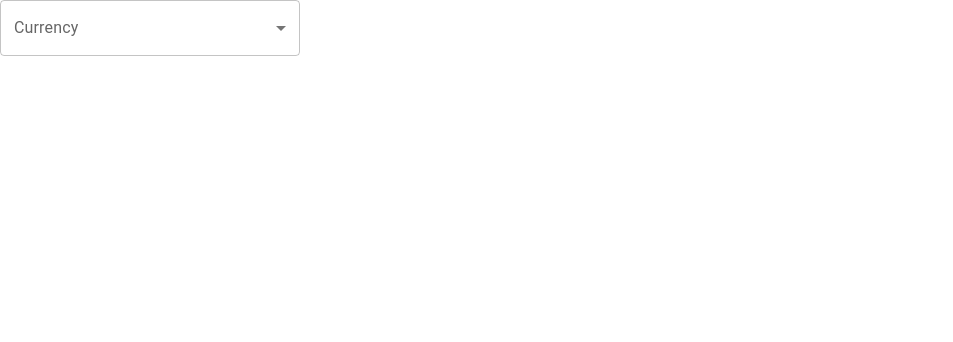
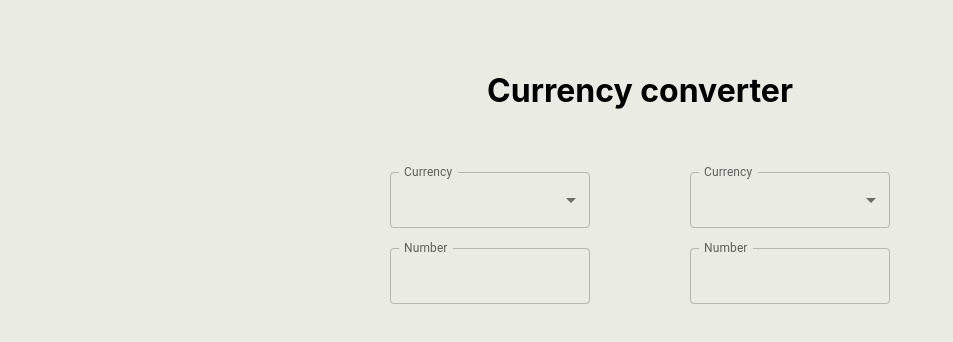
Before and after one commit to savaukr/currencyConverter, a React app: page / in a window 1280 px wide. Shown: the top 342 px of the page, without its empty margins (0-953 px from the left). Built offline with nearby package versions, Linux system fonts and the light colour scheme.

Commit message:
currencies

```diff
--- a/src/App.js
+++ b/src/App.js
@@ -1,11 +1,11 @@
 import styles from "./App.module.css";
 
-import Currency from "./components/currency/currency.tsx";
+import Converter from "./components/converter/converter.tsx";
 
 function App() {
   return (
     <div className={styles.App}>
-      <Currency />
+      <Converter />
     </div>
   );
 }
--- /dev/null
+++ b/src/components/converter/converter.module.css
@@ -0,0 +1,19 @@
+.converterWrapper {
+  height: 100vh;
+  padding: 50px 0;
+  background-color: rgb(234, 236, 228);
+}
+.currencies {
+  margin: 0 auto;
+  padding: 20px;
+  width: 500px;
+  display: flex;
+  justify-content: space-between;
+  align-items: center;
+}
+@media (max-width: 550px) {
+  .currencies {
+    flex-direction: column;
+    width: 250px;
+  }
+}
--- /dev/null
+++ b/src/components/converter/converter.tsx
@@ -0,0 +1,23 @@
+import React, { useState } from "react";
+
+import Currency from "../currency/currency.tsx";
+import { UAH } from "../currency/currency.const.ts";
+
+import styles from "./converter.module.css";
+
+function Converter() {
+  const [currency, setCurrency] = useState<string>(UAH);
+  const [amount, setAmout] = useState<number>(0);
+
+  return (
+    <div className={styles.converterWrapper}>
+      <h1>Currency converter</h1>
+      <div className={styles.currencies}>
+        <Currency currency={currency} setCurrency={setCurrency} />
+        <Currency currency={currency} setCurrency={setCurrency} />
+      </div>
+    </div>
+  );
+}
+
+export default Converter;
--- /dev/null
+++ b/src/components/currency/currency.const.ts
@@ -0,0 +1,9 @@
+export const USD = "USD";
+export const EUR = "EUR";
+export const UAH = "UAH";
+
+export const CURRENCY_SET: (typeof USD | typeof EUR | typeof UAH)[] = [
+  UAH,
+  USD,
+  EUR,
+];
--- a/src/components/currency/currency.module.css
+++ b/src/components/currency/currency.module.css
@@ -1,3 +1,14 @@
 .currencyWrapper {
-  max-width: 300px;
+  width: 200px;
+  display: flex;
+  justify-content: space-between;
+  align-items: center;
+  flex-direction: column;
 }
+.currency {
+  width: 100%;
+  margin: 20px 0;
+}
+.amount {
+  width: 100%;
+}
--- a/src/components/currency/currency.tsx
+++ b/src/components/currency/currency.tsx
@@ -5,18 +5,30 @@ import InputLabel from "@mui/material/InputLabel";
 import MenuItem from "@mui/material/MenuItem";
 import FormControl from "@mui/material/FormControl";
 import Select, { SelectChangeEvent } from "@mui/material/Select";
+import TextField from "@mui/material/TextField";
 
-// import "./currency.modules.css";
+import { USD, EUR, UAH } from "./currency.const.ts";
+
 import styles from "./currency.module.css";
 
-function Currency() {
-  const [currency, setCurrency] = useState<string>("");
-  const handleChange = (event: SelectChangeEvent) => {
+type Props = {
+  currency: string;
+  setCurrency: (cur: string) => void;
+};
+
+function Currency({ currency, setCurrency }: Props) {
+  // const [currency, setCurrency] = useState<string>(UAH);
+  const [amount, setAmount] = useState<number>();
+  const handleChangeCurrency = (event: SelectChangeEvent) => {
     setCurrency(event.target.value as string);
+  };
+  const handleChangeAmount = (event) => {
+    setAmount(event.target.value as number);
   };
 
   return (
     <div className={styles.currencyWrapper}>
+      <div className={styles.currency}>
         <FormControl fullWidth>
           <InputLabel id="demo-simple-select-label">Currency</InputLabel>
           <Select
@@ -24,14 +36,27 @@ function Currency() {
             id="demo-simple-select"
             value={currency}
             label="Currency"
-          onChange={handleChange}
+            onChange={handleChangeCurrency}
             // variant={"filled"}
           >
-          <MenuItem value={10}>USD</MenuItem>
-          <MenuItem value={20}>EUR</MenuItem>
-          <MenuItem value={30}> UAH</MenuItem>
+            <MenuItem value={10}>{USD}</MenuItem>
+            <MenuItem value={20}>{EUR}</MenuItem>
+            <MenuItem value={30}> {UAH}</MenuItem>
           </Select>
         </FormControl>
+      </div>
+      <div className={styles.amount}>
+        <TextField
+          id="outlined-number"
+          label="Number"
+          type="number"
+          InputLabelProps={{
+            shrink: true,
+          }}
+          value={amount}
+          onChange={handleChangeAmount}
+        />
+      </div>
     </div>
   );
 }
```
Lines whose indentation alone changed are shown as unchanged.
